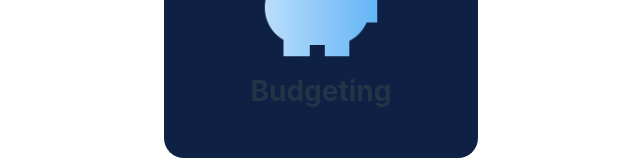
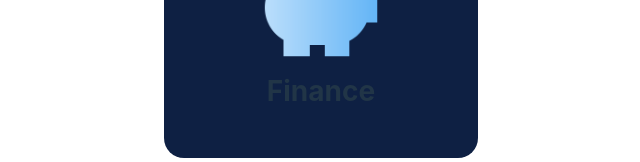
Before and after one commit to siddu015/SKFinserv, a React (Vite) app in the folder skfinserv/: page / in a window 1280 px wide. Shown: the part 414-576 px from the top of the page, without its empty margins (319-959 px from the left). Built offline with nearby package versions, Linux system fonts and the light colour scheme.

Commit message:
git command testing

```diff
--- a/skfinserv/src/components/card.jsx
+++ b/skfinserv/src/components/card.jsx
@@ -10,7 +10,7 @@ const Card = () => {
             <div className="card">
                 <div className="initial">
                     <img src={piggyLogo} className="card__image" alt="Piggy-Bank logo"/>
-                    <h2 className="initial__title">Budgeting</h2>
+                    <h2 className="initial__title">Finance</h2>
                 </div>
                 <div className="card__content">
                     <p className="card__title">Budgeting</p>
```
